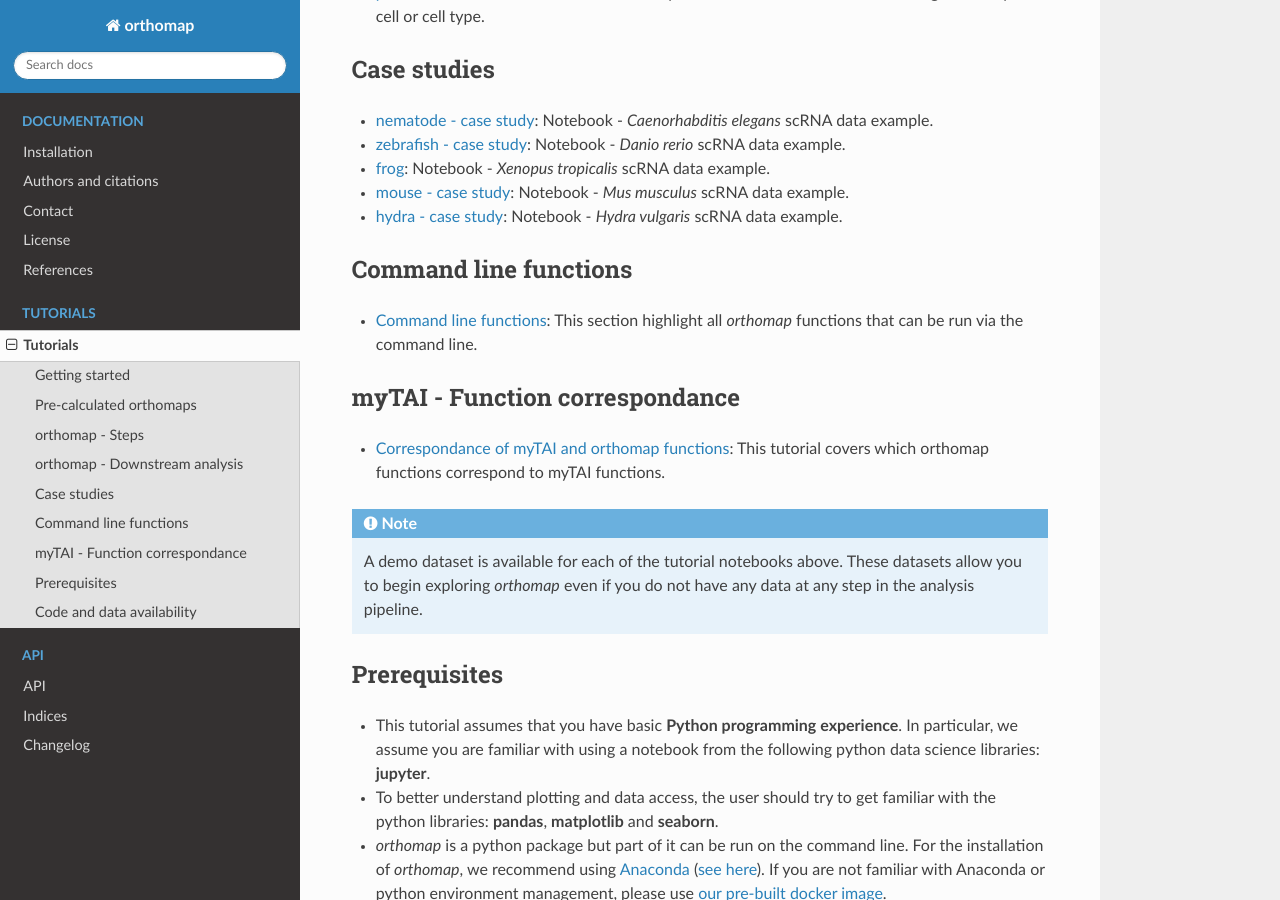
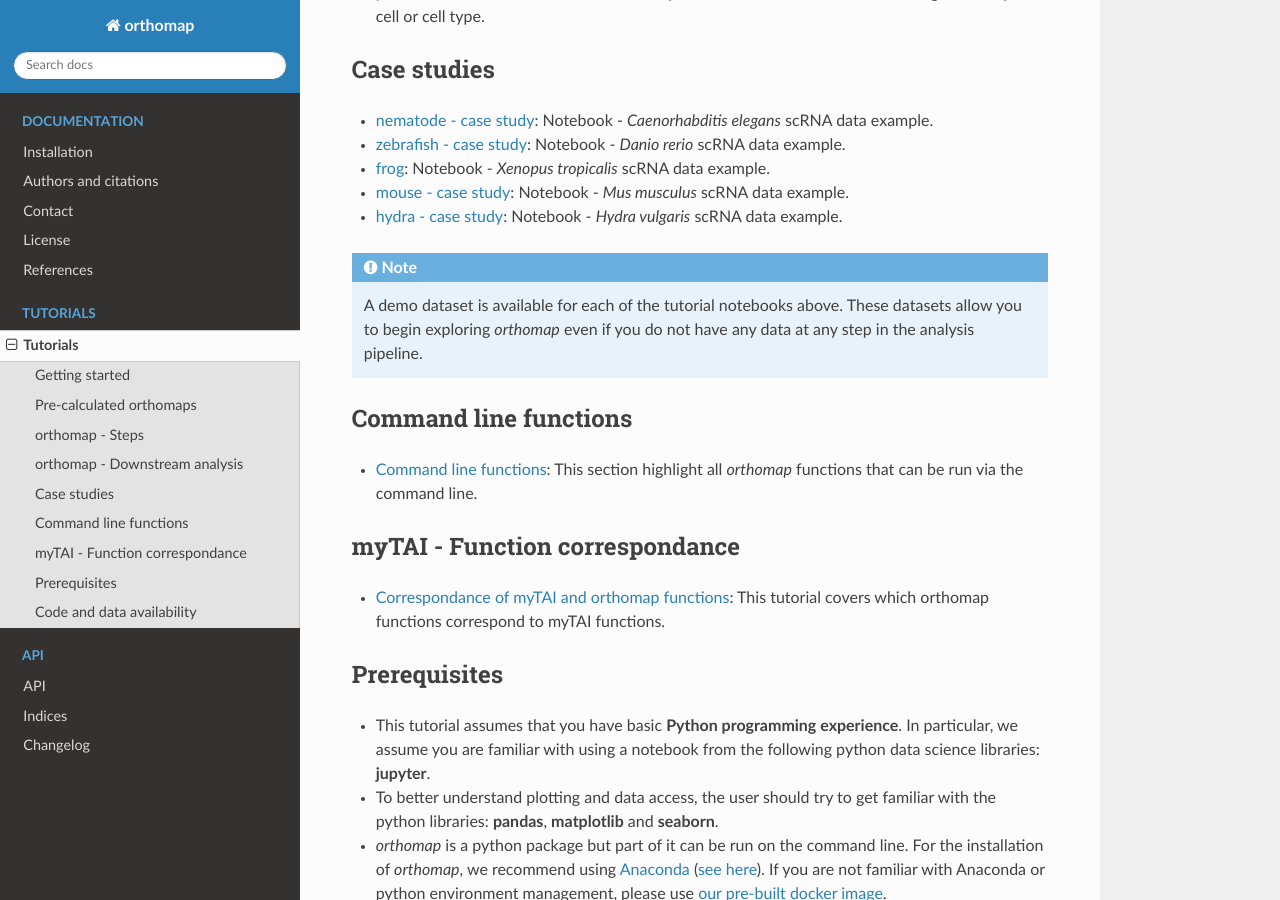
Before and after one commit to kullrich/orthomap, a Sphinx documentation site: the page built from docs/tutorials/index.rst, in a window 1280 px wide and 900 px high, scrolled down 1727 px. Built offline with Sphinx 7.4.7 and the Read the Docs theme 2.0.0, drawn with Linux system fonts in a browser that asks for light colours; formulas are drawn with MathJax 3; pages that are not in the unit, such as notebooks, are missing from menus; part of the change alters nothing that is shown.

```diff
--- a/docs/tutorials/index.rst
+++ b/docs/tutorials/index.rst
@@ -80,6 +80,11 @@ Case studies
 - :doc:`mouse_example`: Notebook - *Mus musculus* scRNA data example.
 - :doc:`hydra_example`: Notebook - *Hydra vulgaris* scRNA data example.
 
+.. note::
+   A demo dataset is available for each of the tutorial notebooks above.
+   These datasets allow you to begin exploring `orthomap` even if you do not have any data at any step in the analysis
+   pipeline.
+
 Command line functions
 ----------------------
 
@@ -89,11 +94,6 @@ myTAI - Function correspondance
 -------------------------------
 
 - :doc:`mytai`: This tutorial covers which orthomap functions correspond to myTAI functions.
-
-.. note::
-   A demo dataset is available for each of the tutorial notebooks above.
-   These datasets allow you to begin exploring `orthomap` even if you do not have any data at any step in the analysis
-   pipeline.
 
 Prerequisites
 -------------
```
Also changed, not shown: docs/notebooks/query_lineage.ipynb (added).
